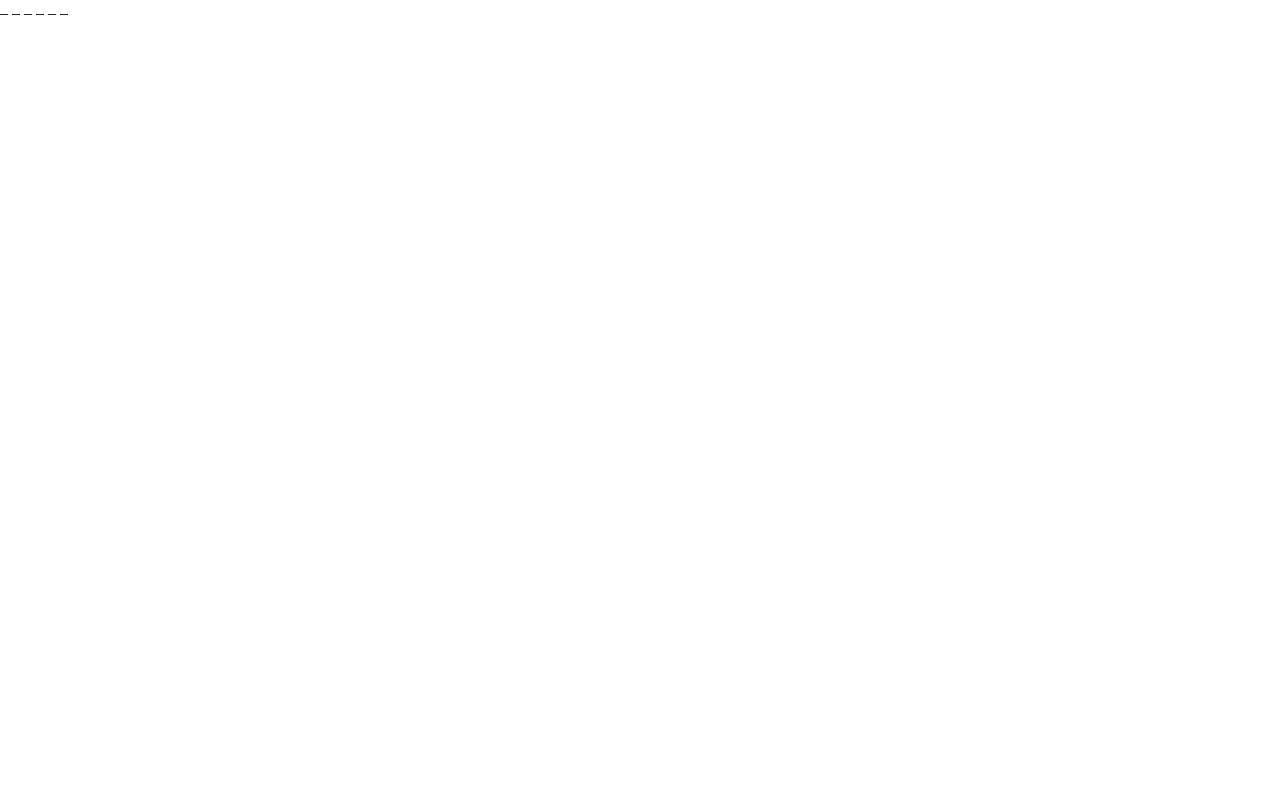
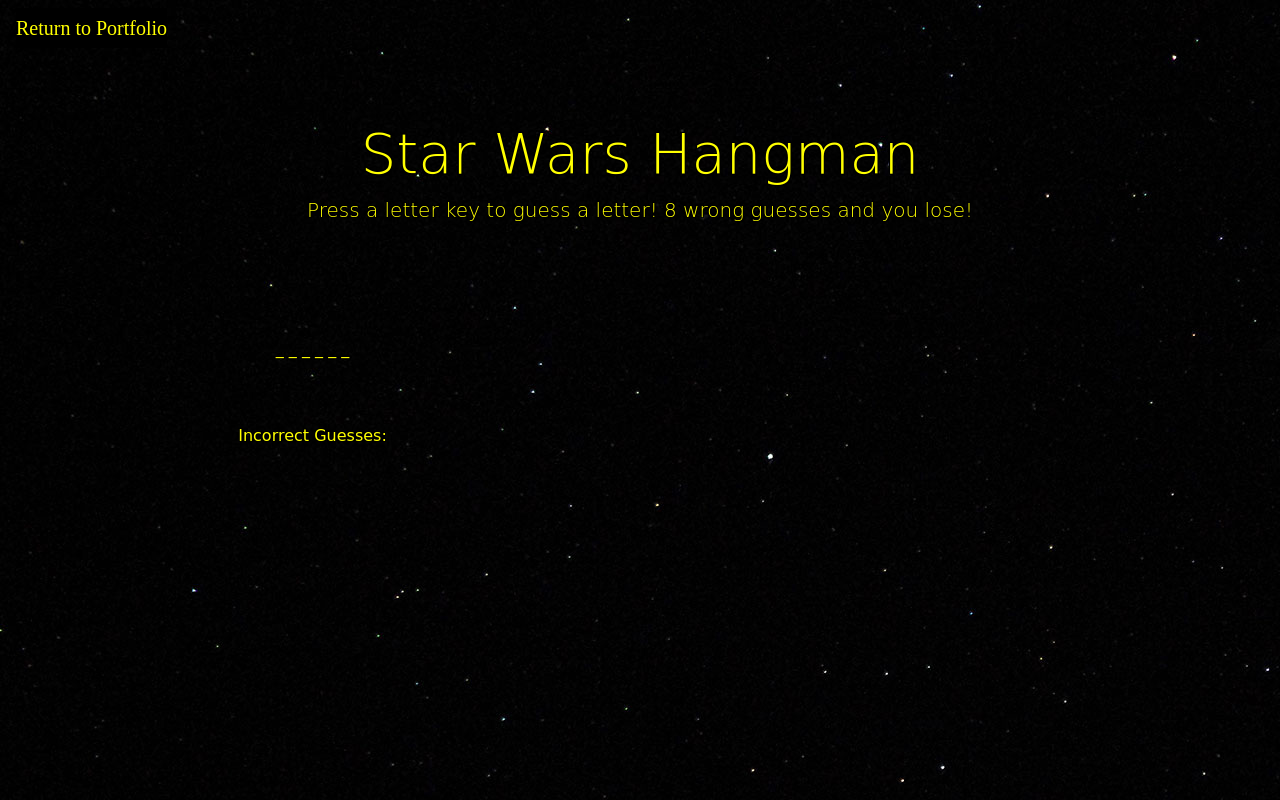
Before and after one commit to NegativeFriction/word-guess-game, a plain HTML site: page index.html in a window 1280 px wide. Drawn offline with nearby package versions, Linux system fonts and the light colour scheme; a web font is replaced by a local one.

Commit message:
Added a lot of HTML and css. Got non-working gifs in here.

```diff
--- a/assets/css/style.css
+++ b/assets/css/style.css
@@ -0,0 +1,39 @@
+.jumbotron {
+  background: rgb(204, 204, 204, 0);
+}
+
+.swFont {
+  font-family: "Poller One", cursive;
+  color: yellow;
+  text-align: center;
+  text-shadow: -1px -1px 0 #000, 1px -1px 0 #000, -1px 1px 0 #000,
+    1px 1px 0 #000;
+}
+
+.navbar-css {
+  color: yellow !important;
+  text-shadow: -1px -1px 0 #000, 1px -1px 0 #000, -1px 1px 0 #000,
+    1px 1px 0 #000;
+  font-family: "Poller One", "cursive";
+  background-color: black;
+}
+
+.transparent {
+  background: rgb(204, 204, 204, 0) !important;
+}
+
+body {
+  background-image: url("./../images/Starscape.jpg");
+  background-repeat: no-repeat;
+}
+
+.lower-margin {
+  margin-bottom: 10%;
+}
+
+.winner {
+  width: 200px;
+  height: 200px;
+
+  background-repeat: no-repeat;
+}
--- a/assets/javascript/game.js
+++ b/assets/javascript/game.js
@@ -10,18 +10,32 @@
 var gameObj = {
   // Establish a list of potential strings to select
   answersList: [
-    "skywalker",
-    "solo",
-    "leia",
-    "chewbacca",
-    "droid",
-    "falcon",
-    "lightsaber",
-    "kenobi",
-    "stormtrooper",
-    "darth",
-    "vader",
-    "emperor"
+    [
+      "skywalker",
+      "https://gifimage.net/wp-content/uploads/2018/04/luke-skywalker-gif-7.gif"
+    ],
+    ["solo", "https://media.giphy.com/media/l1AsMtCR9G3iq6nba/giphy.gif"],
+    ["leia", "https://media.giphy.com/media/3ohuPfGENOtDzsEaXK/giphy.gif"],
+    ["chewbacca", "https://media.giphy.com/media/RU1uDnk2iJ0Bi/giphy.gif"],
+    [
+      "droid",
+      "https://media1.tenor.com/images/393dcfd64df826e3ebce1fcd92c93f57/tenor.gif?itemid=8325570"
+    ],
+    ["falcon", "https://i.imgur.com/YaijQe6.jpg"],
+    [
+      "lightsaber",
+      "https://media2.giphy.com/media/3ohhwpmrm8RszmIUco/source.gif"
+    ],
+    ["kenobi", "https://media.giphy.com/media/KOVlHmbBA09XO/giphy.gif"],
+    ["stormtrooper", "https://i.imgur.com/Ya1Yz.gif"],
+    ["maul", "https://i.imgur.com/l8HraEe.gif"],
+    ["vader", "https://i.imgur.com/P7DWDb3.gif"],
+    ["emperor", "https://i.imgur.com/cJlBUVL.gif?noredirect"]
+  ],
+
+  loserGif: [
+    "https://media.giphy.com/media/3ohuPvTsPqrfJUr3ry/giphy.gif",
+    "https://media.giphy.com/media/26tP1PZCE3xiDloqc/giphy.gif"
   ],
 
   endFlag: 0,
@@ -47,6 +61,12 @@
 
   missedGuesses: document.getElementById("wrong guesses"),
 
+  guessesLeft: document.getElementById("Guesses Left"),
+
+  endImage: document.getElementsByClassName("winner"),
+
+  fullAnswer: "",
+
   // Selects a word from the array of potential words
   selectAWord: function() {
     // Determine the length of the array. I kept screwing it up when I tried to do it all in one length, so I decided to just make
@@ -55,8 +75,10 @@
 
     // Select the word by choosing a random number to serve as the index of the "answerList" array.
     // The random number rangers from 0 to the length of the array - 1 (since the array indexes at 0)
-    gameObj.word =
+
+    gameObj.fullAnswer =
       gameObj.answersList[Math.floor(Math.random() * answerLength)];
+    gameObj.word = gameObj.fullAnswer[0];
 
     //   Log the word so that I can cheat while I debug this in the future.
     console.log(gameObj.word);
@@ -70,7 +92,6 @@
     // This is the first of two for loops. We will iterate through all of the letters in the
     // word that we selected, one at a time.
     for (var wordLetter = 0; wordLetter < gameObj.word.length; wordLetter++) {
-      console.log(gameObj.word[wordLetter]);
       // matched is a sort of "dummy" variable. It will be appended to blankString once we know whether or not
       // a letter has been guessed. Initially, we set it to " _ " because we are assuming that the letter has not been guessed.
       // If it IS guessed, we will update it below.
@@ -93,17 +114,14 @@
       //   Update blank string with the result of our check. This will ONLY iterate once for every letter in the selected word.
       blankString += matched;
     }
-    console.log(blankString);
 
     // Send the blankstring back to the section of code that called this function so that we can update the display.
-    return blankString;
+    return blankString.toUpperCase();
   },
 
   //   Check if a given guess is in the word
   inWord: function(guess) {
-    // console.log(guess);
     for (var i = 0; i < gameObj.word.length; i++) {
-      //   console.log(gameObj.word[i]);
       if (gameObj.word.indexOf(guess) != -1) {
         return true;
       } else {
@@ -114,7 +132,6 @@
 
   missedStr: function() {
     return gameObj.incorrectGuesses.join();
-    // return "worked";
   },
 
   loser: function() {
@@ -145,6 +162,7 @@
     gameObj.incorrectGuesses = [];
     gameObj.guessesLeft = 8;
     gameObj.answersList.splice(index, 1);
+    gameObj.missedGuesses.textContent = gameObj.missedStr();
     if (gameObj.answersList.length > 0) {
       gameObj.play();
     } else {
@@ -165,10 +183,10 @@
 };
 
 gameObj.play();
+
 document.onkeyup = function(event) {
-  console.log(gameObj.endFlag);
   if (gameObj.endFlag == 1) {
-    gameObj.reset(gameObj.word);
+    gameObj.reset(gameObj.fullAnswer);
   } else if (gameObj.inWord(event.key)) {
     gameObj.correctGuesses.push(event.key);
     gameObj.displayedText.textContent = gameObj.wordToPrint();
@@ -176,19 +194,23 @@
     if (gameObj.winner()) {
       gameObj.displayedText.textContent =
         'You win! The word was "' +
-        gameObj.word +
-        '" all along! Press any key to play again!';
+        gameObj.word.toUpperCase() +
+        '!" Press any key to play again!';
       gameObj.endFlag = 1;
+      gameObj.endImage.attr("background-image", gameObj.fullAnswer[1]);
     }
   } else {
-    if (gameObj.incorrectGuesses.indexOf(event.key) == -1) {
-      gameObj.incorrectGuesses.push(event.key);
+    if (gameObj.incorrectGuesses.indexOf(event.key.toUpperCase()) == -1) {
+      gameObj.incorrectGuesses.push(event.key.toUpperCase());
 
       gameObj.guessesLeft -= 1;
       if (gameObj.loser()) {
         gameObj.displayedText.textContent =
-          "YOU LOSE! Press any key to try again!";
+          "YOU LOSE! The word was " +
+          gameObj.word.toUpperCase() +
+          "! Press any key to try again!";
         gameObj.endFlag = 1;
+        gameObj.endImage.style.backgroundImage = "url(gameObj.loserGif[0])";
       }
     }
     gameObj.missedGuesses.textContent = gameObj.missedStr();
--- a/index.html
+++ b/index.html
@@ -5,13 +5,53 @@
     <meta name="viewport" content="width=device-width, initial-scale=1.0" />
     <meta http-equiv="X-UA-Compatible" content="ie=edge" />
     <link rel="stylesheet" href="./assets/css/reset.css" />
+
+    <!-- Add Bootstrap -->
+    <link
+      rel="stylesheet"
+      href="https://stackpath.bootstrapcdn.com/bootstrap/4.3.1/css/bootstrap.min.css"
+      integrity="sha384-ggOyR0iXCbMQv3Xipma34MD+dH/1fQ784/j6cY/iJTQUOhcWr7x9JvoRxT2MZw1T"
+      crossorigin="anonymous"
+    />
+    <link
+      href="https://fonts.googleapis.com/css?family=Poller+One"
+      rel="stylesheet"
+    />
     <link rel="stylesheet" href="./assets/css/style.css" />
 
     <title>Document</title>
   </head>
   <body>
-    <div id="GameSpace"></div>
-    <div id="wrong guesses"></div>
+    <!-- Create a header to tell everyone who made this assignment and how great I am. Return the user to my portfolio. -->
+    <nav class="navbar navbar-light bg-light transparent">
+      <a
+        class="navbar-brand navbar-css"
+        href="https://neagtivefriction.github.io/Responsive-Portfolio/portfolio.html"
+      >
+        Return to Portfolio
+      </a>
+    </nav>
+
+    <!-- Write out the instructions for this game. -->
+    <div class="jumbotron jumbotron-fluid">
+      <div class="container transparent swFont">
+        <h1 class="display-4 hangman-header">Star Wars Hangman</h1>
+        <p class="lead instructions">
+          Press a letter key to guess a letter! 8 wrong guesses and you lose!
+        </p>
+      </div>
+    </div>
+
+    <div class="row">
+      <div class="col-6 swFont">
+        <div id="GameSpace" class="lower-margin"></div>
+        <div class="wrong">Incorrect Guesses:</div>
+        <div id="Guesses Left"></div>
+        <div id="wrong guesses"></div>
+      </div>
+      <div class="col-6 winner">
+
+      </div>
 
     <script src="./assets/javascript/game.js" type="text/javascript"></script>
   </body>
```
Also changed, not shown: assets/images/Starscape.jpg (added), 3 other files.
